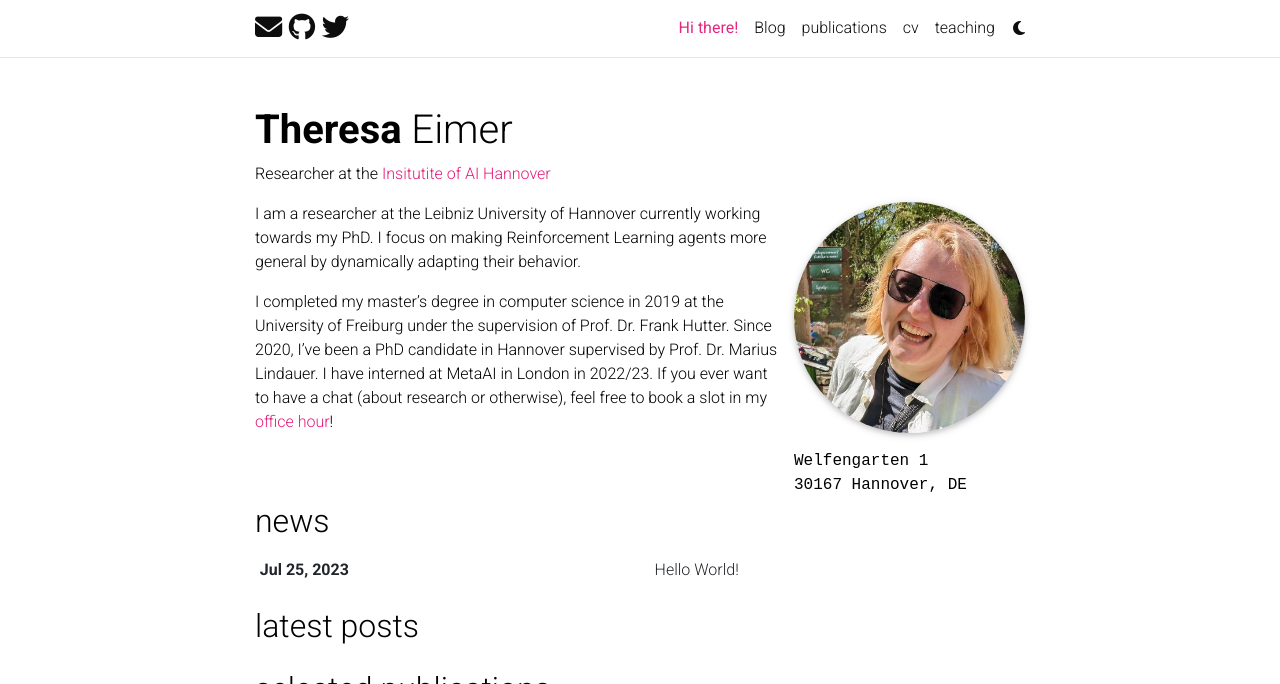
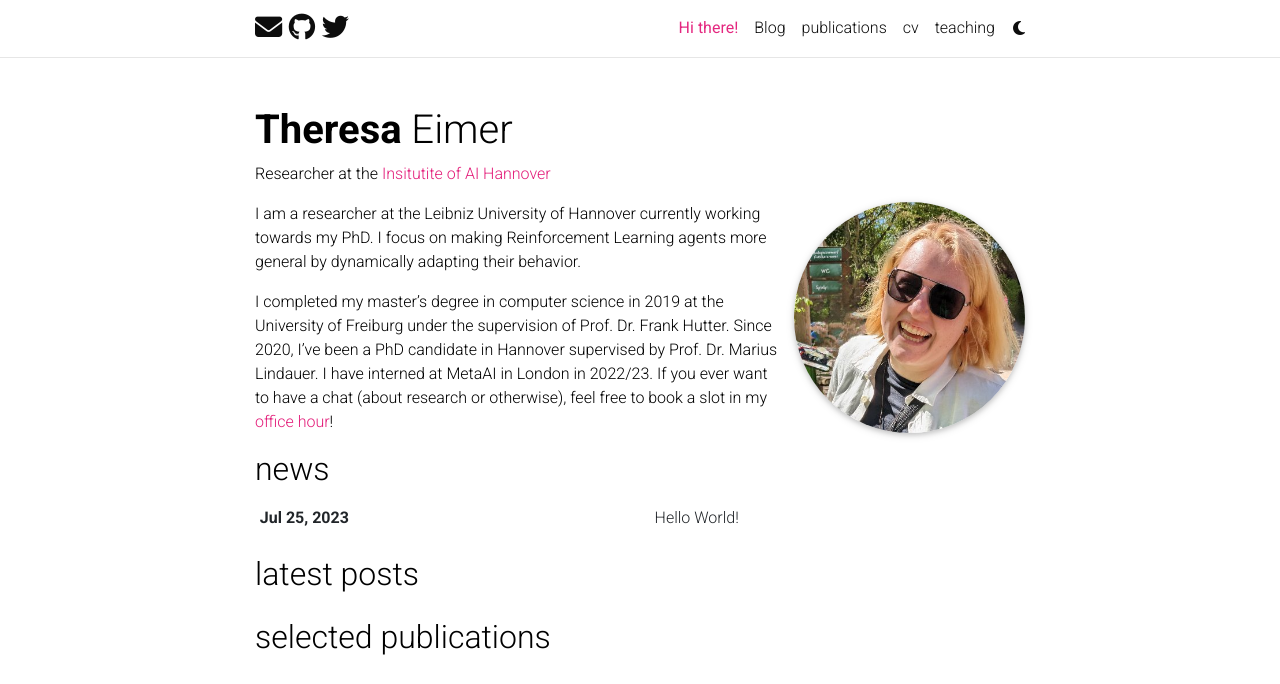
Before and after one commit to TheEimer/theeimer.github.io, a Jekyll site: the page built from _pages/about.md, in a window 1280 px wide and 1025 px high, cut to the strip 0-684 px from the top of the window. Built offline with Jekyll 4.4.1, drawn with Linux system fonts in a browser that asks for light colours; full-size pictures stand in for the smaller copies a plugin makes; comment, search, counter and statistics services are not loaded; a style sheet for code colours, icons or effects is not loaded.

Commit message:
no adress

```diff
--- a/_pages/about.md
+++ b/_pages/about.md
@@ -8,9 +8,6 @@ profile:
   align: right
   image: pic.jpg
   image_circular: true # crops the image to make it circular
-  address: >
-    <p>Welfengarten 1</p>
-    <p>30167 Hannover, DE</p>
 
 news: true  # includes a list of news items
 latest_posts: true  # includes a list of the newest posts
```
